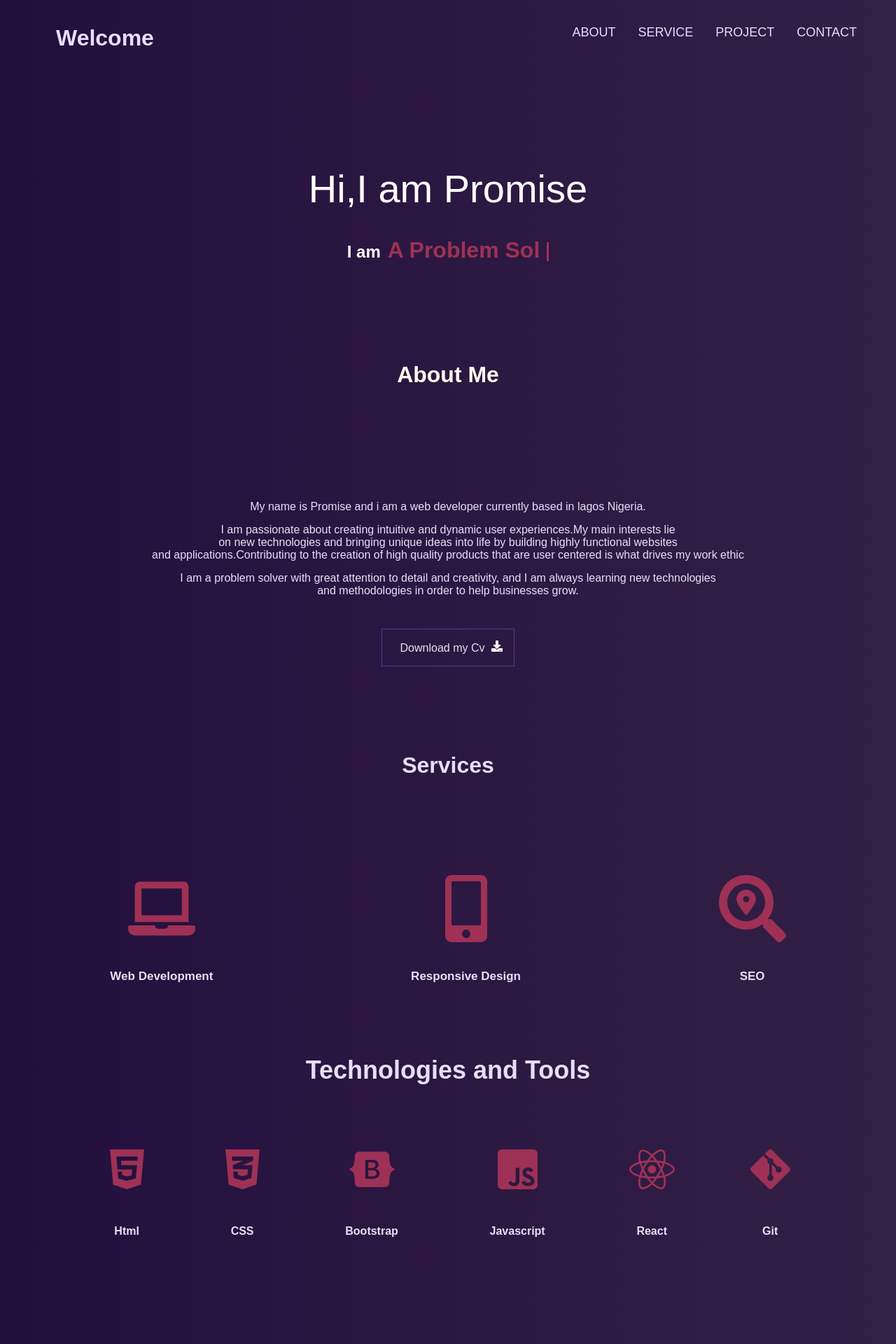
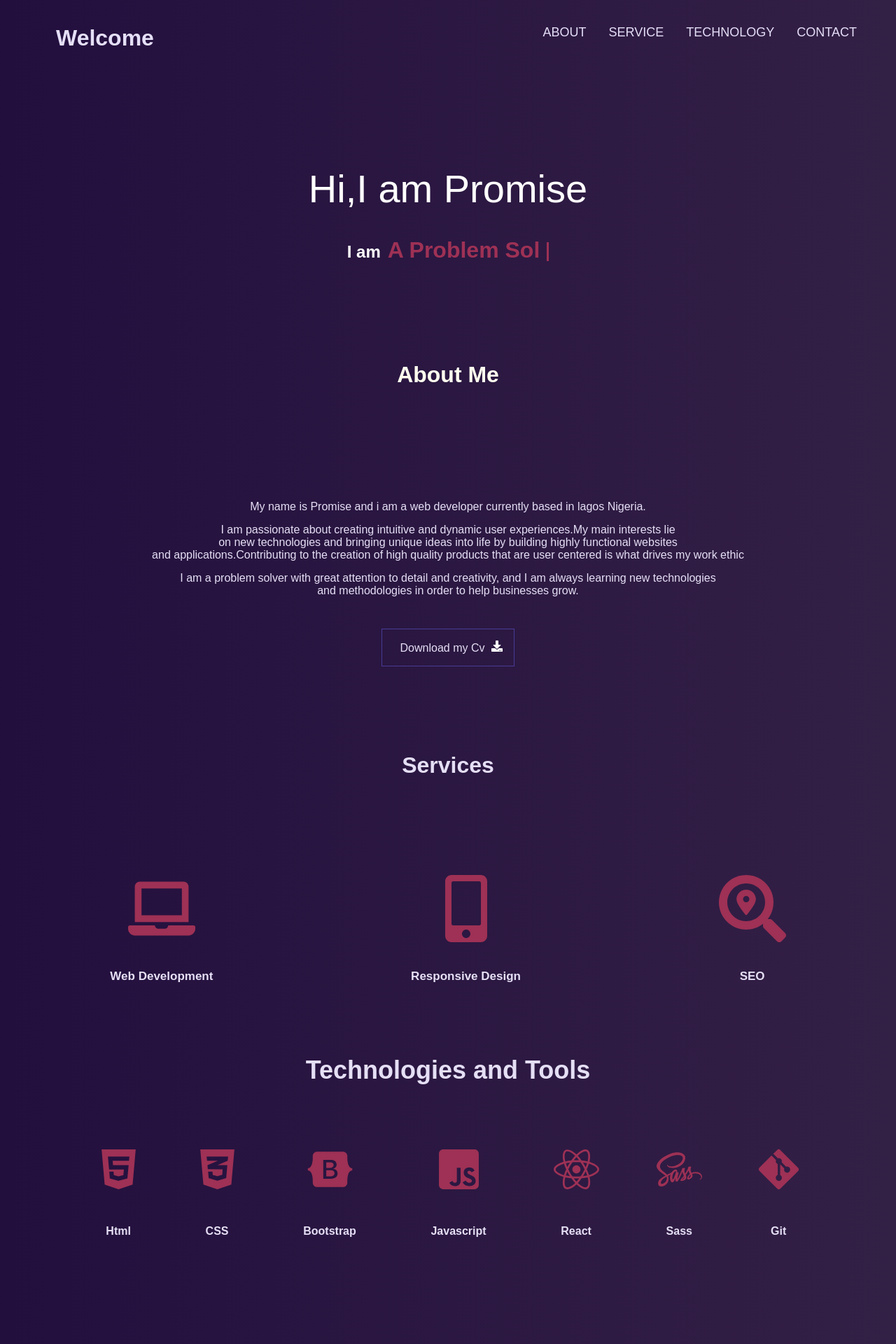
Before and after one commit to promiseume/my-portfolio, a React (Create React App) app: page / in a window 1280 px wide. Shown: the top 1920 px of the page at 70% size. Built offline with nearby package versions, Linux system fonts and the light colour scheme.

Commit message:
new change

```diff
--- a/package.json
+++ b/package.json
@@ -10,6 +10,7 @@
     "react": "^17.0.2",
     "react-dom": "^17.0.2",
     "react-icons": "^4.2.0",
+    "react-router-dom": "^5.2.0",
     "react-scripts": "4.0.3",
     "react-typing-effect": "^2.0.5",
     "web-vitals": "^1.0.1"
--- a/src/App.js
+++ b/src/App.js
@@ -1,3 +1,4 @@
+import { BrowserRouter as Router,Route } from 'react-router-dom'
 import Nav from './component/nav/nav'
 import Header from './component/Header/header'
 import About from './component/about me/about'
@@ -9,6 +10,7 @@ import Footer from './component/footer/footer'
 function App() {
   return (
     <div>
+      <Router>
      <Nav/>
    <header><Header/></header>
   <section><About/></section>
@@ -16,6 +18,8 @@ function App() {
   <section><Tech/></section>
   <section><Contact/></section>
    <footer><Footer/></footer>
+
+     </Router>
     </div>
   );
 }
--- a/src/component/about me/about.js
+++ b/src/component/about me/about.js
@@ -1,11 +1,11 @@
 import React from 'react'
 import './aboutme.css';
-import { FaDownload } from 'react-icons/fa'
+import { FaDownload, FaHorizontalLine } from 'react-icons/fa'
 export default function About() {
     return (
         <div className='about'>
           <h1>
-            <span>About Me</span>
+            <span>About Me </span>
 
 
          </h1>
--- a/src/component/nav/nav.jsx
+++ b/src/component/nav/nav.jsx
@@ -1,5 +1,6 @@
 import "./nav.css";
 import { FaBars } from "react-icons/fa";
+import { Link } from "react-router-dom";
 
 import React, { Component } from "react";
 
@@ -25,16 +26,16 @@ export default class Nav extends Component {
             {showContent === true && (
               <>
                 <li className="nav">
-                <a href="#about">About</a>
+                <a href="#about"><Link to='/about'>About</Link></a>
                 </li>
                 <li className="nav">
-                  <a href="#about">Service</a>
+                  <a href="#about"><Link to='/service'>Service</Link></a>
                 </li>
                 <li className="nav">
-                  <a href="#project">Project</a>{" "}
+                  <a href="#project"><Link to='/tech'>Technology</Link></a>{" "}
                 </li>
                 <li className="nav">
-                  <a href="#contact">Contact</a>
+                  <a href="#contact"><Link to='contact'>Contact</Link></a>
                 </li>
               </>
             )}
--- a/src/component/tech/tech.css
+++ b/src/component/tech/tech.css
@@ -15,6 +15,10 @@
     color:#E5DFF5 ;
     padding: 16px;
 }
+.tech i img{
+    width: 64px;
+    height: 64px;
+}
 .tech i{
     font-weight: 500;
     color: #9e3155;
--- a/src/component/tech/technology.js
+++ b/src/component/tech/technology.js
@@ -1,4 +1,4 @@
-import { FaHtml5,FaCss3Alt,FaBootstrap,FaJsSquare,FaReact,FaGitAlt } from "react-icons/fa"
+import { FaHtml5,FaCss3Alt,FaBootstrap,FaJsSquare,FaReact,FaGitAlt,FaSass } from "react-icons/fa"
 import './tech.css';
 export default function Tech() {
     return (
@@ -26,10 +26,15 @@ export default function Tech() {
                 <h3>React</h3>
             </div>
             <div>
+                <i><FaSass/></i>
+                <h3>Sass</h3>
+            </div>
+            <div>
             <i> <FaGitAlt/></i>
                 <h3>Git</h3>
             </div>
             </div>
+
         </div>
     )
 }
```
Also changed, not shown: src/component/about me/aboutme.css (line endings or trailing spaces), 2 other files (tests, documents, lock files or other folders). Lines whose indentation alone changed are shown as unchanged.
